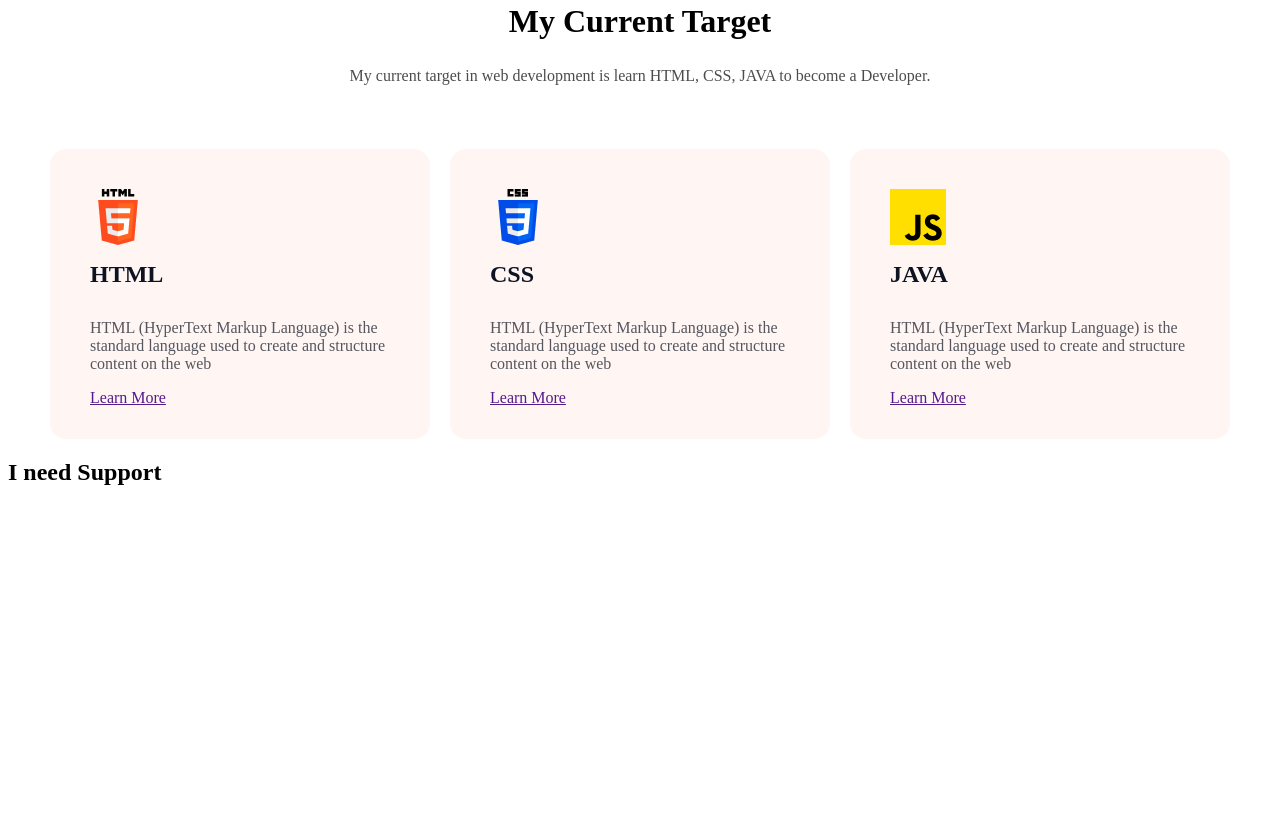
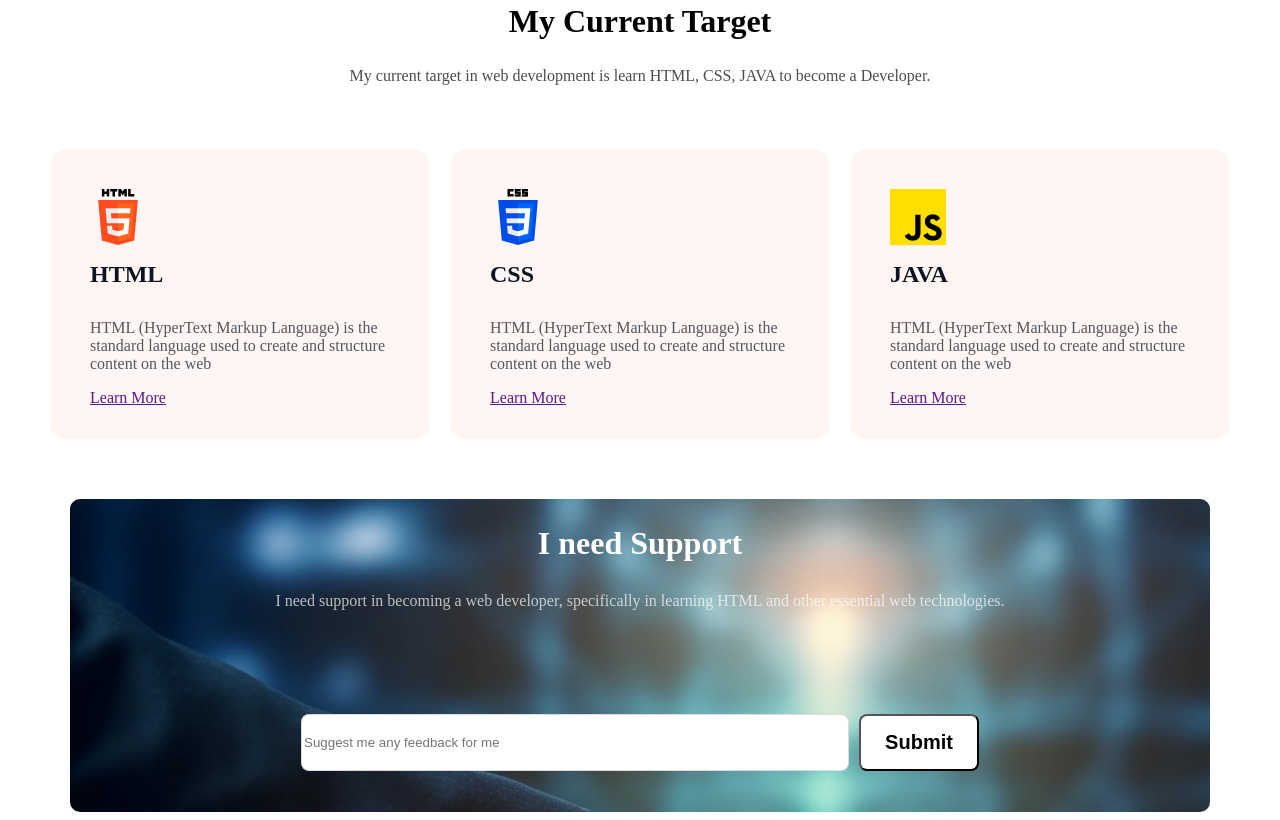
Before and after one commit to tanvirhero/My-First-Assignment, a plain HTML site: page index.html in a window 1280 px wide. Shown: the part 3053-3873 px from the top of the page. Before the commit the page ends 3558 px from the top, so only its background shows below. Drawn offline with Linux system fonts and the light colour scheme.

Commit message:
last section add

```diff
--- a/index.html
+++ b/index.html
@@ -120,7 +120,11 @@
         <section id="section-5">
             <div class="section-5">
                 <h2 class="section-5-title">I need Support</h2>
-                <p class="section-5-sub-title"></p>
+                <p class="section-5-sub-title">I need support in becoming a web developer, specifically in learning HTML and other essential web technologies.</p>
+                <div class="submit">
+                    <input class="suggest" type="text" placeholder="Suggest me any feedback for me">
+                <input class="Submit" type="submit" placeholder="Submit">
+                </div>
             </div>
         </section>
     </main>
--- a/styles/style.css
+++ b/styles/style.css
@@ -233,3 +233,68 @@ text-align: left;
     opacity: 0.7;
 
 }
+
+/* section-5 */
+
+#section-5{
+    display: flex;
+    justify-content: center;
+    align-items: center;
+    margin-top: 60px;
+}
+.section-5{
+width: 1140px;
+height: 313px;
+background-image: url(../assets/handshake.jpg);
+border-radius: 10px;
+}
+
+.section-5-title{
+    color: rgb(255, 255, 255);
+    font-family: Azeret Mono;
+    font-size: 32px;
+    font-weight: 700;
+    line-height: 36px;
+    letter-spacing: 0%;
+    text-align: center;
+}
+
+.section-5-sub-title{
+    color: rgb(255, 255, 255);
+    font-family: Azeret Mono;
+    font-size: 16px;
+    font-weight: 400;
+    line-height: 26px;
+    letter-spacing: 0%;
+    text-align: center;
+    opacity: 0.7;
+
+}
+
+.submit{
+    margin-top: 100px;
+    display: flex;
+    justify-content: center;
+    align-items: center;
+}
+
+.suggest{
+    box-sizing: border-box;
+border: 1px solid rgba(13, 19, 33, 0.15);
+border-radius: 8px;
+
+background: rgb(255, 255, 255);
+width: 548px;
+height: 57px;
+}
+
+.Submit{
+    border-radius: 8px;
+    background: rgb(255, 255, 255);
+    width: 120px;
+    height: 57px;
+    font-size: 20px;
+font-weight: 600;
+line-height: 23px;
+    margin-left: 10px;
+}
```
